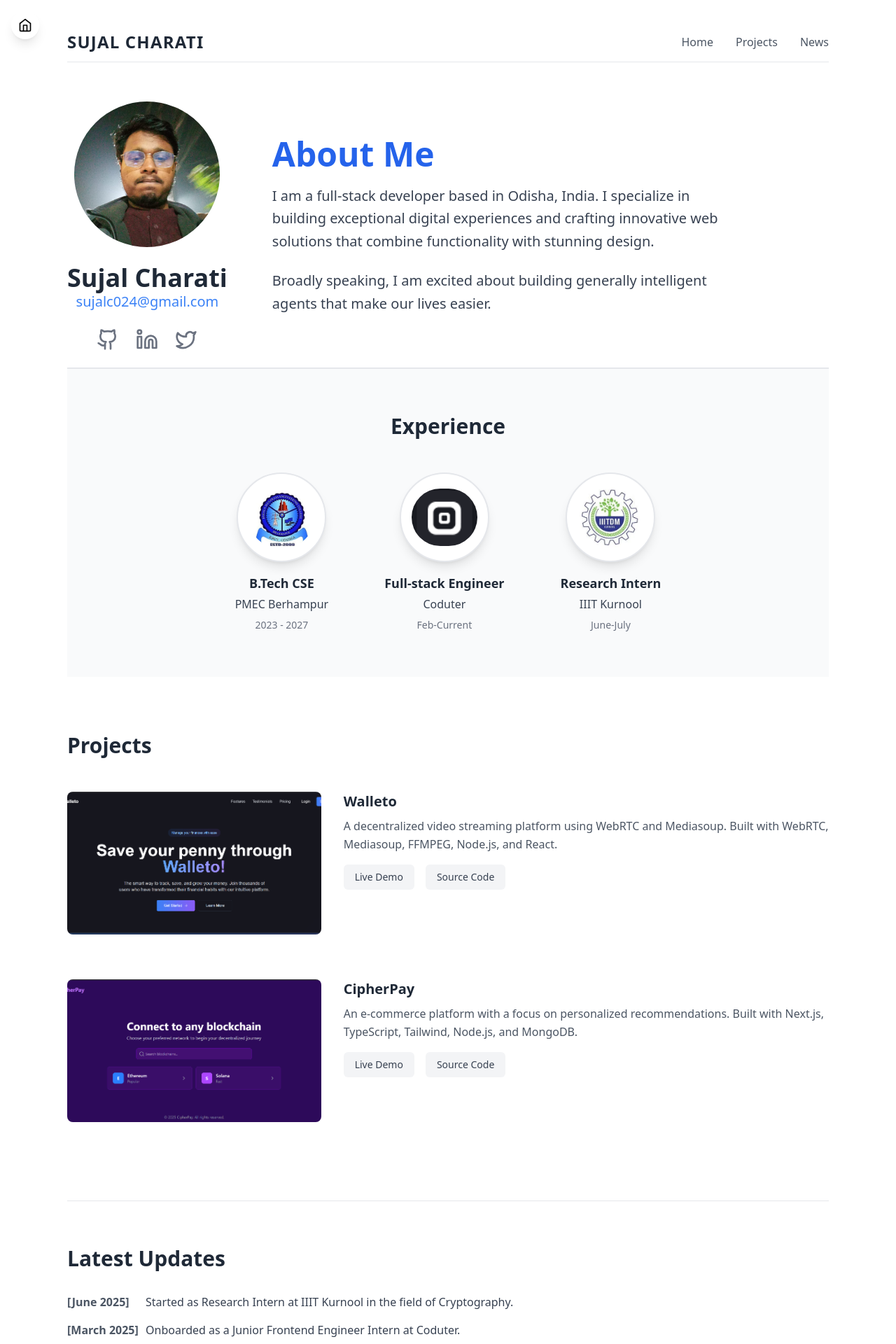
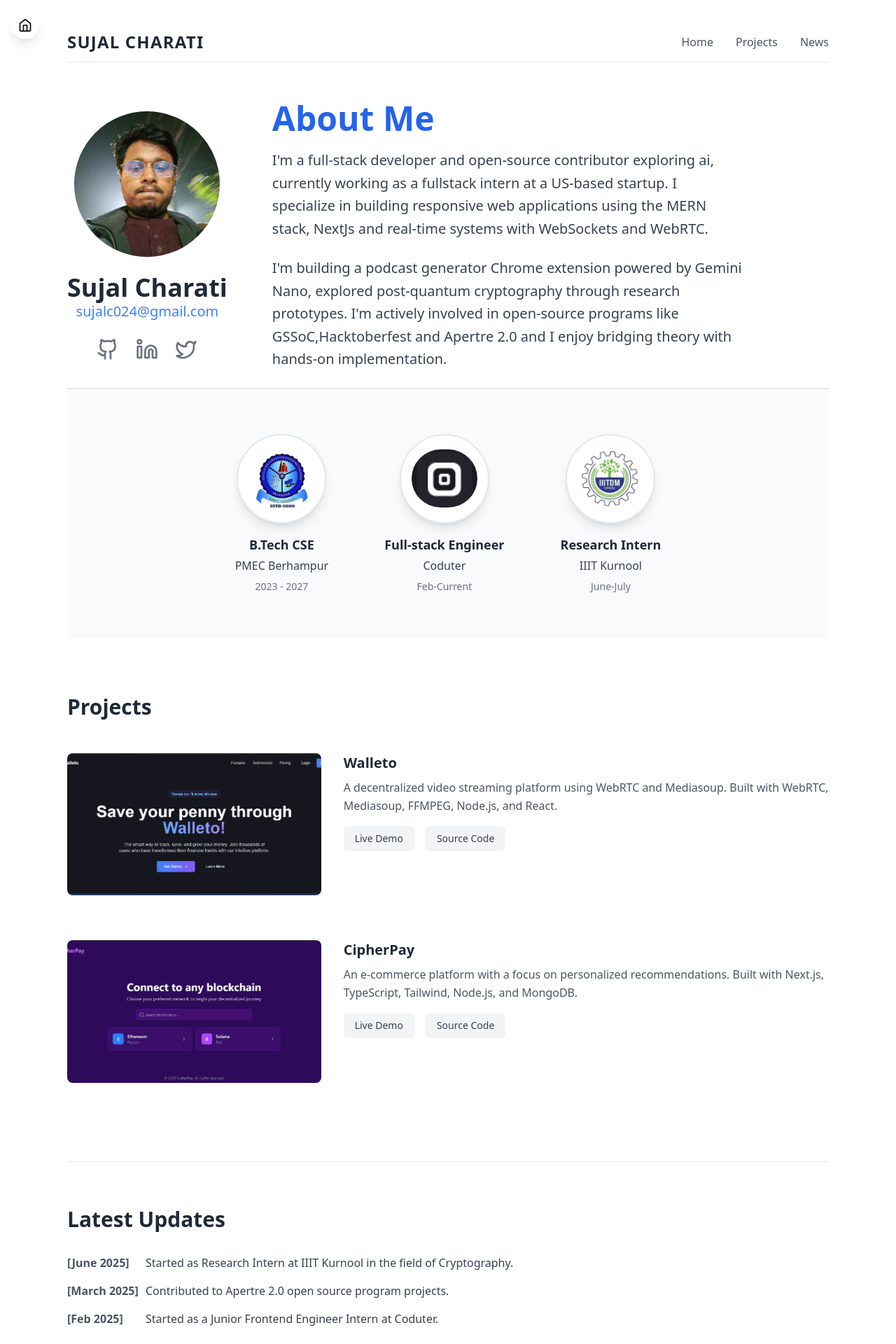
Before and after one commit to sujalcharati/portfolio, a Next.js app: page / in a window 1280 px wide. Shown: the top 1920 px of the page at 70% size. Built offline with nearby package versions, Linux system fonts and the light colour scheme.

Commit message:
News update

```diff
--- a/app/components/Experience.tsx
+++ b/app/components/Experience.tsx
@@ -52,7 +52,7 @@ const Experience: React.FC = () => {
   return (
     <section id="experience" className="py-16 bg-gray-50">
       <div className="container mx-auto px-4">
-        <h2 className="text-3xl font-bold text-gray-800 mb-12 text-center">Experience</h2>
+        {/* <h2 className="text-3xl font-bold text-gray-800 mb-12 text-center">Experience</h2> */}
         <div className="flex flex-wrap justify-center items-start gap-8 md:gap-12">
           {experiences.map((exp, index) => (
             <ExperienceItem key={index} {...exp} />
--- a/app/components/Intro.tsx
+++ b/app/components/Intro.tsx
@@ -25,11 +25,10 @@ export default function Intro() {
       <div className="max-w-2xl">
       <h3 className="text-5xl font-semibold text-blue-600 mb-5">About Me</h3>
       <p className="text-xl text-gray-700 leading-relaxed">
-        I am a full-stack developer based in Odisha, India.
-        I specialize in building exceptional digital experiences and crafting innovative web solutions that combine functionality with stunning design.
+        I'm a full-stack developer and open-source contributor exploring ai, currently working as a fullstack intern at a US-based startup. I specialize in building responsive web applications using the MERN stack, NextJs and real-time systems with WebSockets and WebRTC.
       </p>
       <p className="text-xl text-gray-700 leading-relaxed mt-6">
-        Broadly speaking, I am excited about building generally intelligent agents that make our lives easier.
+       I'm building a podcast generator Chrome extension powered by Gemini Nano, explored post-quantum cryptography through research prototypes. I'm actively involved in open-source programs like GSSoC,Hacktoberfest and Apertre 2.0 and I enjoy bridging theory with hands-on implementation.
       </p>
       </div>
     </section>
--- a/app/components/Projects.tsx
+++ b/app/components/Projects.tsx
@@ -1,7 +1,6 @@
 "use client"
 import React from "react";
 import Image from "next/image";
-import Link from "next/link";
 
 interface ProjectLink {
   name: string;
--- a/app/components/Updates.tsx
+++ b/app/components/Updates.tsx
@@ -12,11 +12,11 @@ const updates: Update[] = [
   },
   {
     date: "March 2025",
-    text: "Onboarded as a Junior Frontend Engineer Intern at Coduter.",
+    text: "Contributed to Apertre 2.0 open source program projects.",
   },
   {
-    date: "Jul 2023",
-    text: '“Distributional Distance Classifiers for Goal-Conditioned Reinforcement Learning” accepted to the New Frontiers in Learning, Control, and Dynamical Systems Workshop, ICML 2023.',
+    date: "Feb 2025",
+    text: 'Started as a Junior Frontend Engineer Intern at Coduter.',
   },
 ];
 
```
Also changed, not shown: app/components/Homepage.tsx (deleted, +0 -13 lines).
